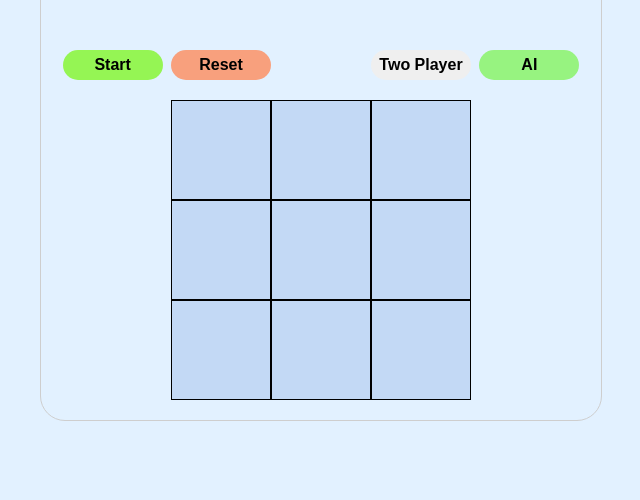
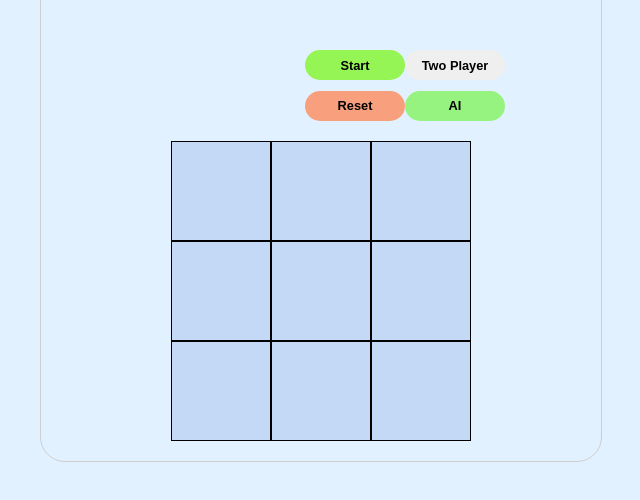
Before and after one commit to rullcoin/Tic-Tac-Toe, a plain HTML site: page index.html in a window 1280 px wide. Shown: the part 130-630 px from the top of the page, without its empty margins (319-959 px from the left). Drawn offline with Linux system fonts and the light colour scheme.

Commit message:
Remove gap between buttons

```diff
--- a/styles.css
+++ b/styles.css
@@ -63,7 +63,7 @@ body {
 
 .button-container button {
     border-radius: 25px;
-    font-size: 1rem;
+    font-size: 0.8rem;
     border-style: none;
     font-weight: 700;
     cursor: pointer;
@@ -85,7 +85,8 @@ body {
 
 .button-container {
     display: flex;
-    gap: 100px;
+    width: 2rem;
+    justify-content: space-evenly;
 }
 
 button:hover {
```
